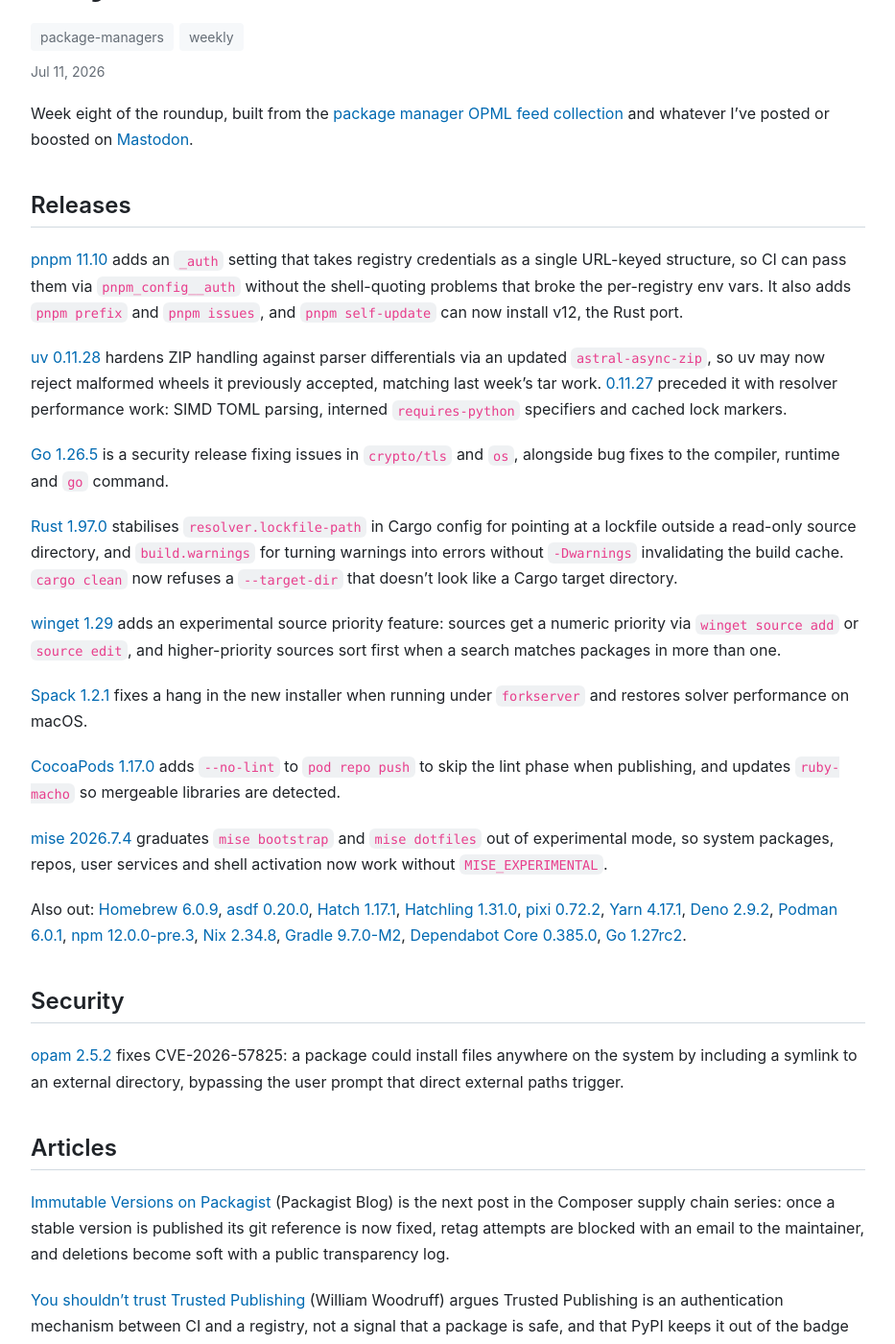
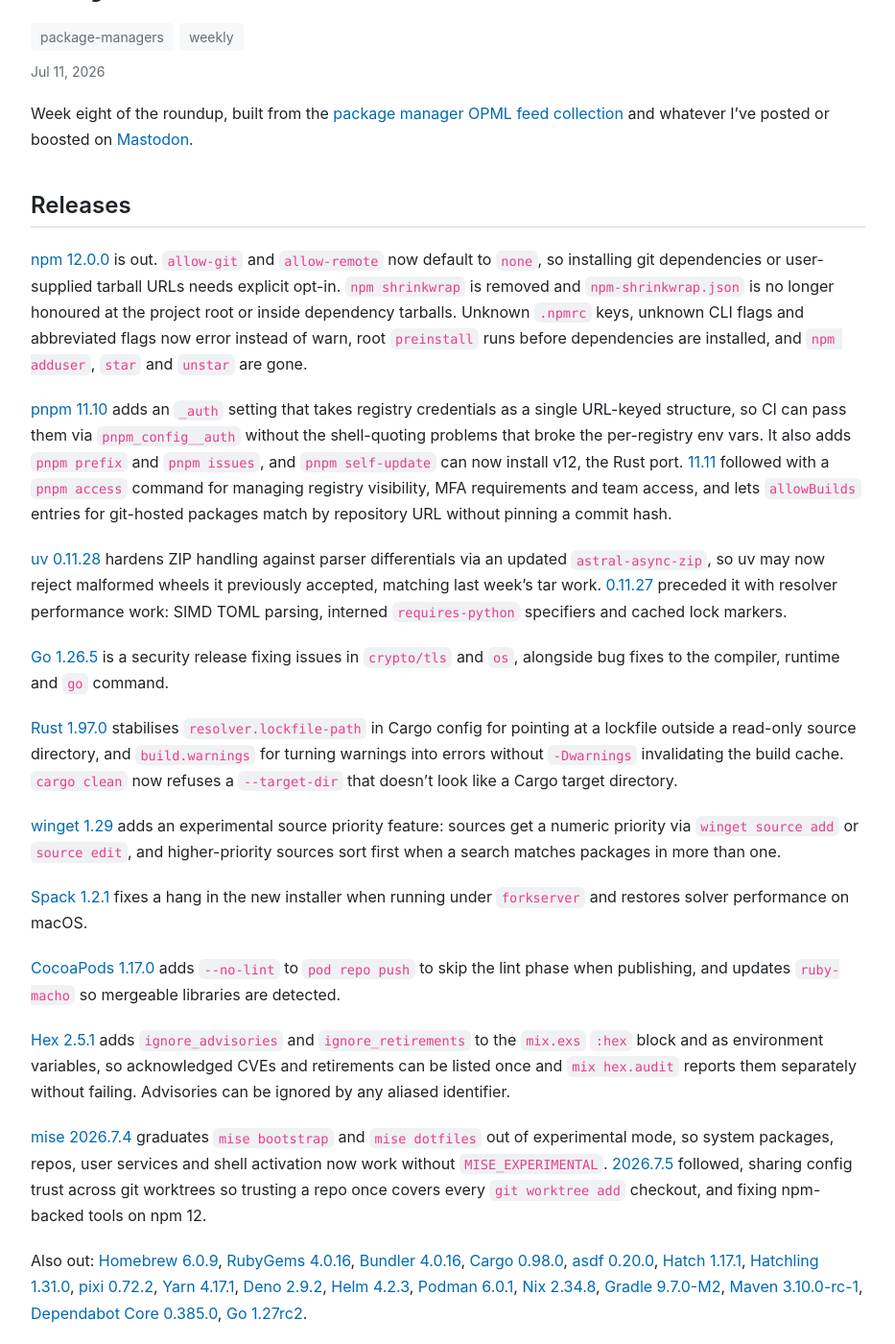
Before and after one commit to andrew/nesbitt.io, a Jekyll site: the page built from _posts/2026-07-11-this-week-in-package-management.md, in a window 1280 px wide and 1400 px high, scrolled down 265 px. Shown: the whole window at 96% size, without its empty margins (173-1106 px from the left). Built offline with Jekyll 4.4.1, drawn with Linux system fonts in a browser that asks for light colours; comment, search, counter and statistics services are not loaded; some of the changed text lies outside the part shown.

Commit message:
Update twipm

```diff
--- a/_data/stats.json
+++ b/_data/stats.json
@@ -1,5 +1,5 @@
 {
-  "generated_at": "2026-07-10T08:20:12Z",
+  "generated_at": "2026-07-10T08:20:23Z",
   "total_posts": 177,
   "total_words": 250262,
   "reading_minutes": 1252,
--- a/_posts/2026-07-11-this-week-in-package-management.md
+++ b/_posts/2026-07-11-this-week-in-package-management.md
@@ -12,7 +12,9 @@
 
 ## Releases
 
-[pnpm 11.10](https://pnpm.io/blog/releases/11.10) adds an `_auth` setting that takes registry credentials as a single URL-keyed structure, so CI can pass them via `pnpm_config__auth` without the shell-quoting problems that broke the per-registry env vars. It also adds `pnpm prefix` and `pnpm issues`, and `pnpm self-update` can now install v12, the Rust port.
+[npm 12.0.0](https://github.com/npm/cli/releases/tag/v12.0.0) is out. `allow-git` and `allow-remote` now default to `none`, so installing git dependencies or user-supplied tarball URLs needs explicit opt-in. `npm shrinkwrap` is removed and `npm-shrinkwrap.json` is no longer honoured at the project root or inside dependency tarballs. Unknown `.npmrc` keys, unknown CLI flags and abbreviated flags now error instead of warn, root `preinstall` runs before dependencies are installed, and `npm adduser`, `star` and `unstar` are gone.
+
+[pnpm 11.10](https://pnpm.io/blog/releases/11.10) adds an `_auth` setting that takes registry credentials as a single URL-keyed structure, so CI can pass them via `pnpm_config__auth` without the shell-quoting problems that broke the per-registry env vars. It also adds `pnpm prefix` and `pnpm issues`, and `pnpm self-update` can now install v12, the Rust port. [11.11](https://github.com/pnpm/pnpm/releases/tag/v11.11.0) followed with a `pnpm access` command for managing registry visibility, MFA requirements and team access, and lets `allowBuilds` entries for git-hosted packages match by repository URL without pinning a commit hash.
 
 [uv 0.11.28](https://github.com/astral-sh/uv/releases/tag/0.11.28) hardens ZIP handling against parser differentials via an updated `astral-async-zip`, so uv may now reject malformed wheels it previously accepted, matching last week's tar work. [0.11.27](https://github.com/astral-sh/uv/releases/tag/0.11.27) preceded it with resolver performance work: SIMD TOML parsing, interned `requires-python` specifiers and cached lock markers.
 
@@ -26,9 +28,11 @@
 
 [CocoaPods 1.17.0](https://github.com/CocoaPods/CocoaPods/releases/tag/1.17.0) adds `--no-lint` to `pod repo push` to skip the lint phase when publishing, and updates `ruby-macho` so mergeable libraries are detected.
 
-[mise 2026.7.4](https://github.com/jdx/mise/releases/tag/v2026.7.4) graduates `mise bootstrap` and `mise dotfiles` out of experimental mode, so system packages, repos, user services and shell activation now work without `MISE_EXPERIMENTAL`.
+[Hex 2.5.1](https://github.com/hexpm/hex/releases/tag/v2.5.1) adds `ignore_advisories` and `ignore_retirements` to the `mix.exs` `:hex` block and as environment variables, so acknowledged CVEs and retirements can be listed once and `mix hex.audit` reports them separately without failing. Advisories can be ignored by any aliased identifier.
 
-Also out: [Homebrew 6.0.9](https://github.com/Homebrew/brew/releases/tag/6.0.9), [asdf 0.20.0](https://github.com/asdf-vm/asdf/releases/tag/v0.20.0), [Hatch 1.17.1](https://github.com/pypa/hatch/releases/tag/hatch-v1.17.1), [Hatchling 1.31.0](https://github.com/pypa/hatch/releases/tag/hatchling-v1.31.0), [pixi 0.72.2](https://github.com/prefix-dev/pixi/releases/tag/v0.72.2), [Yarn 4.17.1](https://github.com/yarnpkg/berry/releases/tag/%40yarnpkg%2Fcli%2F4.17.1), [Deno 2.9.2](https://github.com/denoland/deno/releases/tag/v2.9.2), [Podman 6.0.1](https://github.com/podman-container-tools/podman/releases/tag/v6.0.1), [npm 12.0.0-pre.3](https://github.com/npm/cli/releases/tag/v12.0.0-pre.3), [Nix 2.34.8](https://github.com/NixOS/nix/releases/tag/2.34.8), [Gradle 9.7.0-M2](https://github.com/gradle/gradle/releases/tag/v9.7.0-M2), [Dependabot Core 0.385.0](https://github.com/dependabot/dependabot-core/releases/tag/v0.385.0), [Go 1.27rc2](https://go.dev/dl/#go1.27rc2).
+[mise 2026.7.4](https://github.com/jdx/mise/releases/tag/v2026.7.4) graduates `mise bootstrap` and `mise dotfiles` out of experimental mode, so system packages, repos, user services and shell activation now work without `MISE_EXPERIMENTAL`. [2026.7.5](https://github.com/jdx/mise/releases/tag/v2026.7.5) followed, sharing config trust across git worktrees so trusting a repo once covers every `git worktree add` checkout, and fixing npm-backed tools on npm 12.
+
+Also out: [Homebrew 6.0.9](https://github.com/Homebrew/brew/releases/tag/6.0.9), [RubyGems 4.0.16](https://blog.rubygems.org/2026/07/10/4.0.16-released.html), [Bundler 4.0.16](https://github.com/ruby/rubygems/releases/tag/bundler-v4.0.16), [Cargo 0.98.0](https://github.com/rust-lang/cargo/releases/tag/0.98.0), [asdf 0.20.0](https://github.com/asdf-vm/asdf/releases/tag/v0.20.0), [Hatch 1.17.1](https://github.com/pypa/hatch/releases/tag/hatch-v1.17.1), [Hatchling 1.31.0](https://github.com/pypa/hatch/releases/tag/hatchling-v1.31.0), [pixi 0.72.2](https://github.com/prefix-dev/pixi/releases/tag/v0.72.2), [Yarn 4.17.1](https://github.com/yarnpkg/berry/releases/tag/%40yarnpkg%2Fcli%2F4.17.1), [Deno 2.9.2](https://github.com/denoland/deno/releases/tag/v2.9.2), [Helm 4.2.3](https://github.com/helm/helm/releases/tag/v4.2.3), [Podman 6.0.1](https://github.com/podman-container-tools/podman/releases/tag/v6.0.1), [Nix 2.34.8](https://github.com/NixOS/nix/releases/tag/2.34.8), [Gradle 9.7.0-M2](https://github.com/gradle/gradle/releases/tag/v9.7.0-M2), [Maven 3.10.0-rc-1](https://github.com/apache/maven/releases/tag/maven-3.10.0-rc-1), [Dependabot Core 0.385.0](https://github.com/dependabot/dependabot-core/releases/tag/v0.385.0), [Go 1.27rc2](https://go.dev/dl/#go1.27rc2).
 
 ## Security
 
@@ -42,14 +46,25 @@
 
 ## Elsewhere
 
+Trail of Bits published [a proposal for PyPI transparency logs](https://pytransparency.dev/): an append-only log of every distribution file the index serves, with inclusion proofs exposed through the Simple API, so a compromised index serving different artifacts to different users becomes detectable. There is a [draft PEP](https://github.com/trailofbits/pypi-transparency/blob/main/peps/pep-xxxx.rst), a test log, and [source](https://github.com/trailofbits/pypi-transparency).
+
 The [EuroPython 2026 Packaging Summit](https://programme.europython.eu/europython-2026/talk/SBREFN/) schedule is up for 13 July in Kraków, with [public notes](https://hackmd.io/@jezdez/europython2026-packaging-summit) and late topic proposals still open.
 
 [Open Source Security: Rust Foundation Maintainers Fund](https://opensourcesecurity.io/2026/2026-07-rfmf-lori-niko/) (Josh Bressers) is a podcast conversation with Lori Lorusso and Niko Matsakis on how the fund is structured and where the money goes.
+
+[Git 2.55](https://github.blog/open-source/git/highlights-from-git-2-55/) adds `git history fixup <commit>` for amending an earlier commit and replaying its descendants in one step, incremental multi-pack index repacking, a built-in inotify filesystem monitor on Linux, and a `hook.<name>.parallel` config for running hooks concurrently.
 
 [Beyond Compliance: A Large Scale Study on the Completeness and Consistency of the GitHub SBOMs](https://arxiv.org/abs/2607.04614) (Bhuiyan et al., arXiv) measures GitHub's auto-generated SBOMs across ecosystems and finds version and licence coverage varies enough by language that reliability depends on which ecosystem you're in.
 
 ## git-pkgs
 
-I tagged [brief v0.9.3](https://github.com/git-pkgs/brief/releases/tag/v0.9.3), [enrichment v0.6.0](https://github.com/git-pkgs/enrichment/releases/tag/v0.6.0), [purl v0.1.14](https://github.com/git-pkgs/purl/releases/tag/v0.1.14) and [sbom v0.1.3](https://github.com/git-pkgs/sbom/releases/tag/v0.1.3).
+I tagged six repos this week:
+
+- [brief v0.9.3](https://github.com/git-pkgs/brief/releases/tag/v0.9.3)
+- [enrichment v0.6.0](https://github.com/git-pkgs/enrichment/releases/tag/v0.6.0)
+- [purl v0.1.14](https://github.com/git-pkgs/purl/releases/tag/v0.1.14)
+- [sarif v0.1.0](https://github.com/git-pkgs/sarif/releases/tag/v0.1.0)
+- [sbom v0.1.3](https://github.com/git-pkgs/sbom/releases/tag/v0.1.3)
+- [vulns v0.2.0](https://github.com/git-pkgs/vulns/releases/tag/v0.2.0)
 
 Send links for next week to [@andrewnez@mastodon.social](https://mastodon.social/@andrewnez).
```
